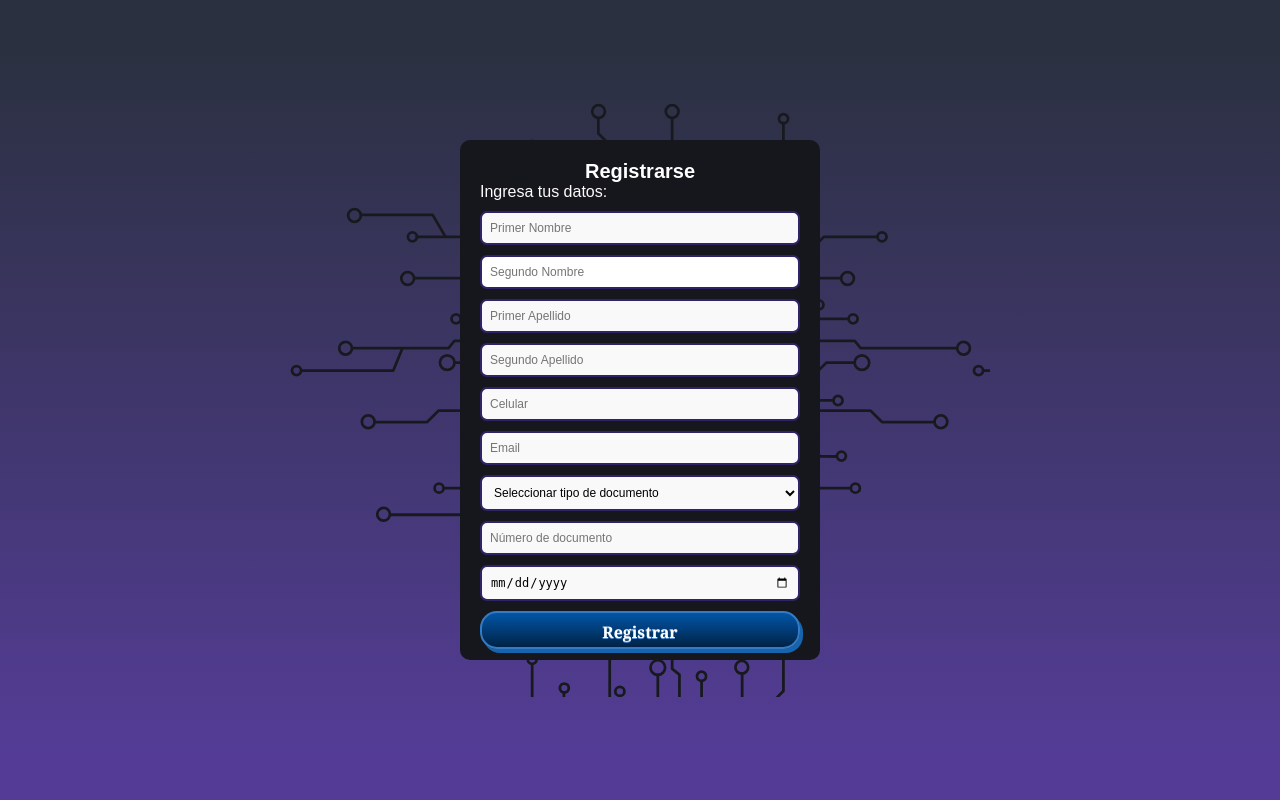
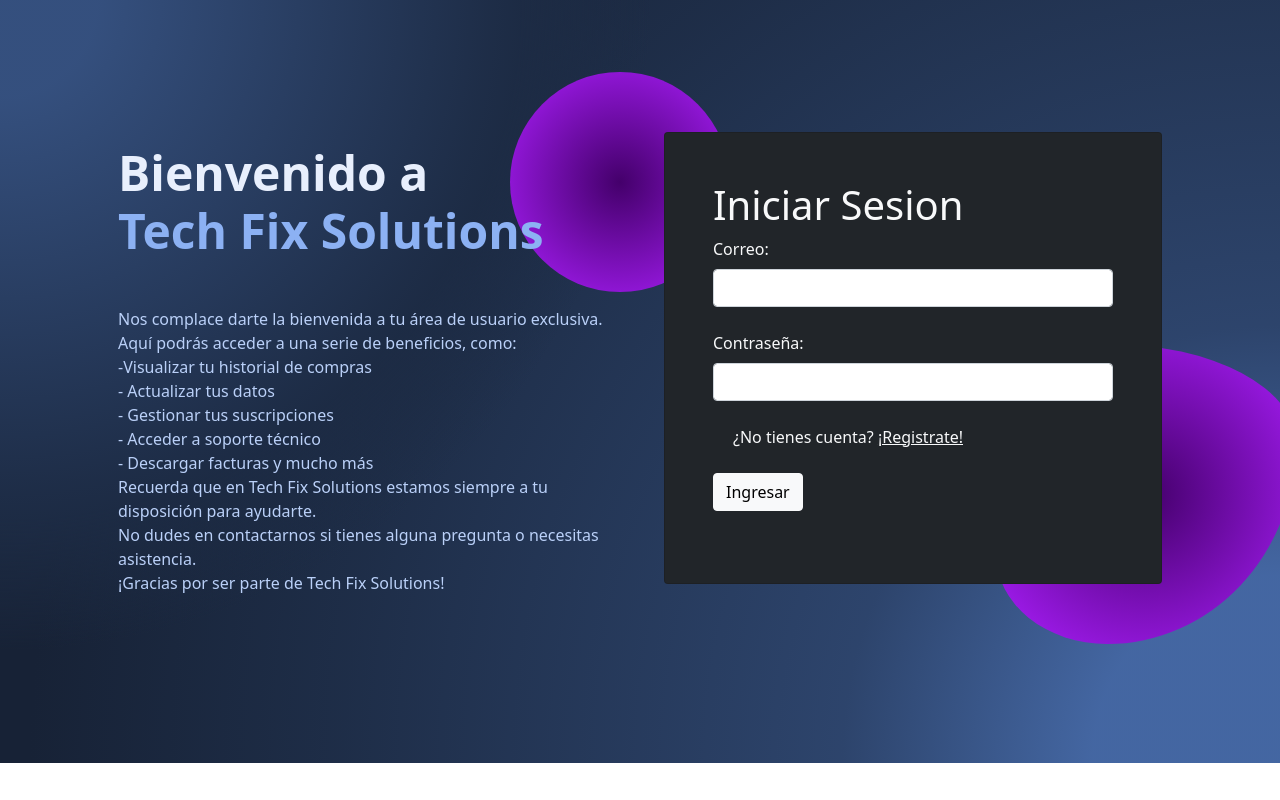
Before and after one commit to andrypetro/Practica_sena, a PHP site: page /login-animado/login.html in a window 1280 px wide. Run offline with PHP 8.4, Linux system fonts and the light colour scheme.

Commit message:
Registro y Login Maquetado

```diff
--- a/login-animado/assets/css/styles.css
+++ b/login-animado/assets/css/styles.css
@@ -1,121 +1,56 @@
-body {
-    overflow: hidden;
-    display: grid;
-    place-items: center;
-    height: 100vh;
-    background: linear-gradient(0deg, #351983d8 6%, #2a303f 95%);
-    font-family: Arial, Helvetica, sans-serif;
-    color: #fff;
+.background-radial-gradient {
+    background-color: hsl(218, 41%, 15%);
+    background-image: radial-gradient(650px circle at 0% 0%,
+        hsl(218, 41%, 35%) 15%,
+        hsl(218, 41%, 30%) 35%,
+        hsl(218, 41%, 20%) 75%,
+        hsl(218, 41%, 19%) 80%,
+        transparent 100%),
+      radial-gradient(1250px circle at 100% 100%,
+        hsl(218, 41%, 45%) 15%,
+        hsl(218, 41%, 30%) 35%,
+        hsl(218, 41%, 20%) 75%,
+        hsl(218, 41%, 19%) 80%,
+        transparent 100%);
   }
 
-.login {
-    position: relative;
-    width: 360px;
-    height: 520px;
-    padding: 20px;
-    border-radius: 10px;
-    background: #15171d;
+  #radius-shape-1 {
+    height: 220px;
+    width: 220px;
+    top: -60px;
+    left: -130px;
+    background: radial-gradient(#44006b, #ad1fff);
+    overflow: hidden;
   }
 
-.login:before,
-.login__circuit-mask {
-    content: '';
-    position: absolute;
-    z-index: -1;
-    top: 50%;
-    left: 50%;
-    transform: translate(-50%, -50%);
-    display: block;
-    width: 700px;
-    height: 594px;
+  #radius-shape-2 {
+    border-radius: 38% 62% 63% 37% / 70% 33% 67% 30%;
+    bottom: -60px;
+    right: -110px;
+    width: 300px;
+    height: 300px;
+    background: radial-gradient(#44006b, #ad1fff);
+    overflow: hidden;
   }
 
-.login:before {
-    background: url(../images/bg-circuito.svg);
+  .bg-glass {
+    background-color: hsla(0, 0%, 100%, 0.9) !important;
+    backdrop-filter: saturate(200%) blur(25px);
   }
 
-.login__circuit-mask {
-    display: grid;
-    place-items: center;
-    -webkit-mask: url(../images/bg-circuito.svg);
-    mask: url(../images/bg-circuito.svg);
+
+ /* Estilos para el efecto hover en botones */
+/* Estilos para el efecto hover en botones */
+#registro-boton:hover {
+    background-color: #000000; /* Cambia el fondo a rojo (color de Google) */
+    color: white; /* Cambia el texto a blanco */
+    transition: background-color 0.3s, color 0.3s;
 }
 
-.login__circuit-mask:before {
-    content: '';
-    position: absolute;
-    width: 100px;
-    height: 100px;
-    border-radius: 50%;
-    border: 3px solid #00f0ff;
-    animation: onda 7s infinite;
-    animation-delay: 1s;
+
+/* Estilos específicos para el botón de Google */
+#google-boton:hover {
+    background-color: #DB4437; /* Cambia el fondo a rojo (color de Google) */
+    color: white; /* Cambia el texto a blanco */
+    transition: background-color 0.3s, color 0.3s;
 }
-
-.login__heading {
-    text-align: center;
-}
-
-@keyframes onda {
-    0% {
-        transform: scale(1);
-    }
-    50% {
-        transform: scale(8);
-    }
-    100% {
-        transform: scale(8);
-    }
-}
-
-/* Estilo para el párrafo dentro del div con la clase login */
-.login p {
-    font-size: 16px;
-    color: #fffafa;
-    margin-bottom: 10px;
-}
-
-/* Estilos generales para los campos de entrada */
-.login input[type="text"],
-.login input[type="tel"],
-.login input[type="email"],
-.login select,
-.login input[type="date"],
-.login button {
-    width: 100%;
-    padding: 8px;
-    margin-bottom: 10px;
-    border: 2px solid #302368;
-    border-radius: 7px;
-    font-size: 12px;
-}
-
-/* Estilo específico para los campos de entrada obligatorios */
-.login input[required],
-.login select[required],
-.login input[type="date"][required] {
-    background-color: #f9f9f9;
-}
-
-/* Estilos específicos para los botones */
-.login button.register {
-    cursor: pointer;
-    font-size:16px;
-    font-family:Georgia;
-    height:38px;
-    border-width:2px;
-    color:#fff;
-    border-color:#337bc4;
-    font-weight:bold;
-    border-top-left-radius:17px;
-    border-top-right-radius:17px;
-    border-bottom-left-radius:17px;
-    border-bottom-right-radius:17px;
-    box-shadow: 3px 4px 0px 0px #1564ad;
-    text-shadow: 0px 1px 0px #528ecc;
-    background:linear-gradient(#0255a8, #002346);
-}
-.login button.register:hover{
-    background: linear-gradient(#0c243b, #011222);
-
-}
--- a/login-animado/login.html
+++ b/login-animado/login.html
@@ -6,13 +6,133 @@
     <meta http-equiv="X-UA-Compatible" content="IE=edge,chrome=1">
     <title>Login</title>
     <meta name="viewport" content="width=device-width, user-scalable=no, initial-scale=1.0, maximum-scale=1.0, minimum-scale=1.0">
-    <link rel="stylesheet" href="./assets/css/reset.css">
+
     <link rel="stylesheet" href="./assets/css/styles.css">
+    <link href="https://cdn.jsdelivr.net/npm/bootstrap@5.0.2/dist/css/bootstrap.min.css" rel="stylesheet" integrity="sha384-EVSTQN3/azprG1Anm3QDgpJLIm9Nao0Yz1ztcQTwFspd3yD65VohhpuuCOmLASjC" crossorigin="anonymous">
+
 </head>
 
 <body>
 
 
+<!-- Section: Design Block -->
+<section class="background-radial-gradient overflow-hidden">
+  <style>
+    .background-radial-gradient {
+      background-color: hsl(218, 41%, 15%);
+      background-image: radial-gradient(650px circle at 0% 0%,
+          hsl(218, 41%, 35%) 15%,
+          hsl(218, 41%, 30%) 35%,
+          hsl(218, 41%, 20%) 75%,
+          hsl(218, 41%, 19%) 80%,
+          transparent 100%),
+        radial-gradient(1250px circle at 100% 100%,
+          hsl(218, 41%, 45%) 15%,
+          hsl(218, 41%, 30%) 35%,
+          hsl(218, 41%, 20%) 75%,
+          hsl(218, 41%, 19%) 80%,
+          transparent 100%);
+    }
+
+    #radius-shape-1 {
+      height: 220px;
+      width: 220px;
+      top: -60px;
+      left: -130px;
+      background: radial-gradient(#44006b, #ad1fff);
+      overflow: hidden;
+    }
+
+    #radius-shape-2 {
+      border-radius: 38% 62% 63% 37% / 70% 33% 67% 30%;
+      bottom: -60px;
+      right: -110px;
+      width: 300px;
+      height: 300px;
+      background: radial-gradient(#44006b, #ad1fff);
+      overflow: hidden;
+    }
+
+    .bg-glass {
+      background-color: hsla(0, 0%, 100%, 0.9) !important;
+      backdrop-filter: saturate(200%) blur(25px);
+    }
+  </style>
+
+  <div class="container px-4 py-5 px-md-5 text-center text-lg-start my-5">
+    <div class="row gx-lg-5 align-items-center mb-5">
+      <div class="col-lg-6 mb-5 mb-lg-0" style="z-index: 10">
+        <h1 class="my-5 display-5 fw-bold ls-tight" style="color: hsl(218, 81%, 95%)">
+          Bienvenido a <br />
+          <span style="color: hsl(218, 81%, 75%)">Tech Fix Solutions</span>
+        </h1>
+        <p class="mb-4 opacity-70" style="color: hsl(218, 81%, 85%)">
+          Nos complace darte la bienvenida a tu área de usuario exclusiva. Aquí podrás acceder a una serie de beneficios, como: <br>
+
+          -Visualizar tu historial de compras
+         <br>- Actualizar tus datos
+          <br>- Gestionar tus suscripciones
+         <br>- Acceder a soporte técnico
+         <br>- Descargar facturas y mucho más
+
+         <br> Recuerda que en Tech Fix Solutions estamos siempre a tu disposición para ayudarte.
+
+         <br> No dudes en contactarnos si tienes alguna pregunta o necesitas asistencia.
+
+         <br> ¡Gracias por ser parte de Tech Fix Solutions!
+        </p>
+      </div>
+
+      <div class="col-lg-6 mb-5 mb-lg-0 position-relative ">
+        <div id="radius-shape-1" class="position-absolute rounded-circle shadow-5-strong"></div>
+        <div id="radius-shape-2" class="position-absolute shadow-5-strong"></div>
+
+        <div class="card bg-dark">
+          <div class="card-body px-4 py-5 px-md-5">
+            <H1 class="text-light">Iniciar Sesion</H1>
+            <form>
+              <!-- 2 column grid layout with text inputs for the first and last names -->
+
+
+              <!-- Email input -->
+              <div data-mdb-input-init class="form-outline mb-4">
+                <label class="form-label text-light" for="form3Example3">Correo:</label>
+                <input type="email" id="form3Example3" class="form-control" />
+
+              </div>
+
+              <!-- Password input -->
+              <div data-mdb-input-init class="form-outline mb-4">
+                <label class="form-label text-light" for="form3Example4">Contraseña:</label>
+                <input type="password" id="form3Example4" class="form-control" />
+
+              </div>
+              <div class="row m-2">
+                <p class="text-light">¿No tienes cuenta? <a href="./registro.html" class="text-light">¡Registrate!</a></p>
+              </div>
+
+
+              <!-- Submit button -->
+              <button id="registro-boton" type="submit" data-mdb-button-init data-mdb-ripple-init class="btn btn-light btn-block mb-4">
+                Ingresar
+              </button>
+
+
+            </form>
+          </div>
+        </div>
+      </div>
+    </div>
+  </div>
+</section>
+<!-- Section: Design Block -->
+
+
+
+
+
+
+<!--
 <div class="login">
 	<h1 class="login__heading">Registrarse</h1>
 	<span class="login__circuit-mask"></span>
@@ -40,7 +160,9 @@
 
 
 </div>
-
+-->
+<script src="https://cdn.jsdelivr.net/npm/bootstrap@5.0.2/dist/js/bootstrap.bundle.min.js" integrity="sha384-MrcW6ZMFYlzcLA8Nl+NtUVF0sA7MsXsP1UyJoMp4YLEuNSfAP+JcXn/tWtIaxVXM" crossorigin="anonymous"></script>
 </body>
 
+
 </html>
```
Also changed, not shown: login-animado/registro.html (added, +187 -0 lines), login-animado/assets/images/bg-1.jpg (added). Lines whose indentation alone changed are shown as unchanged.
